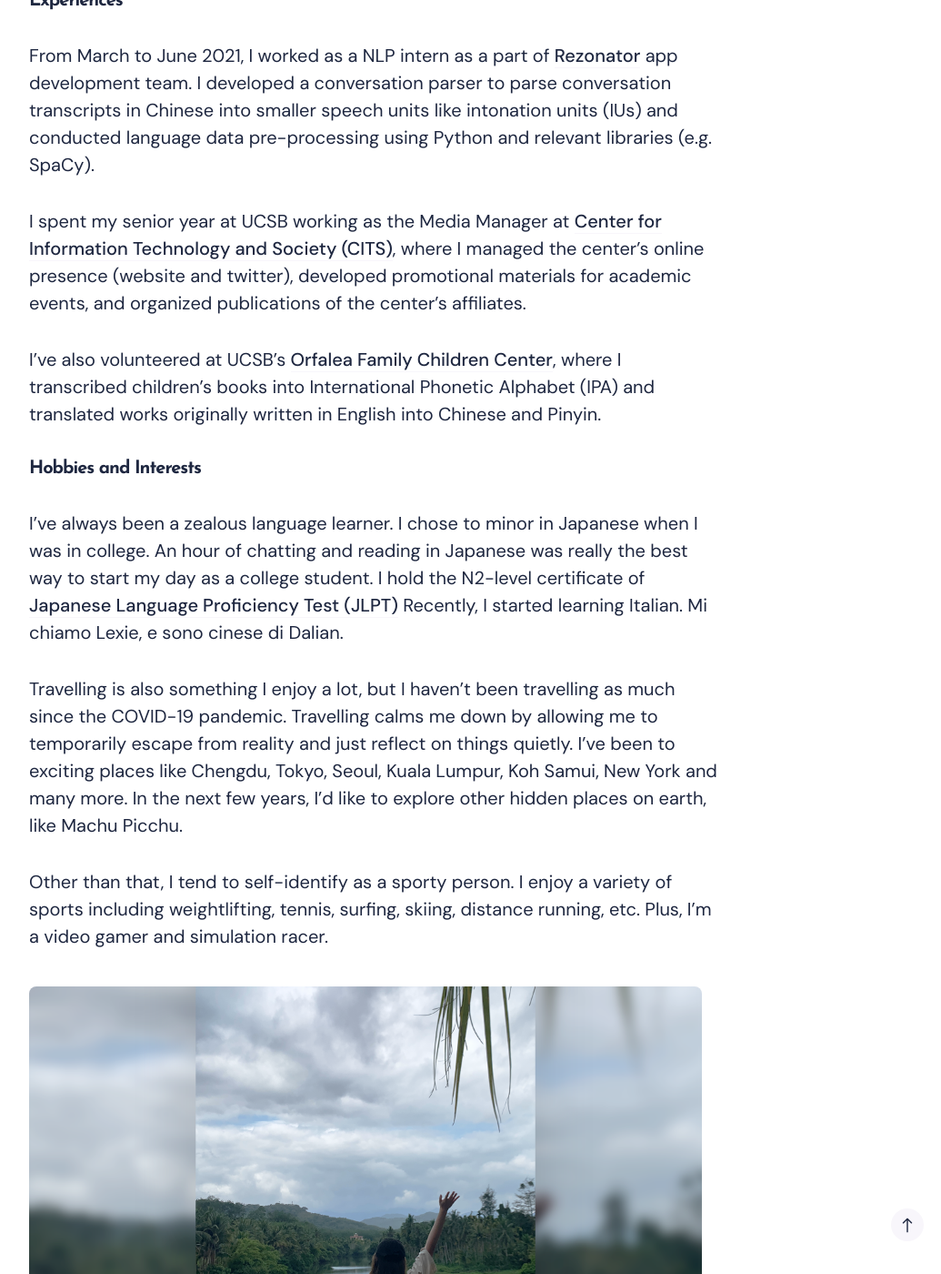
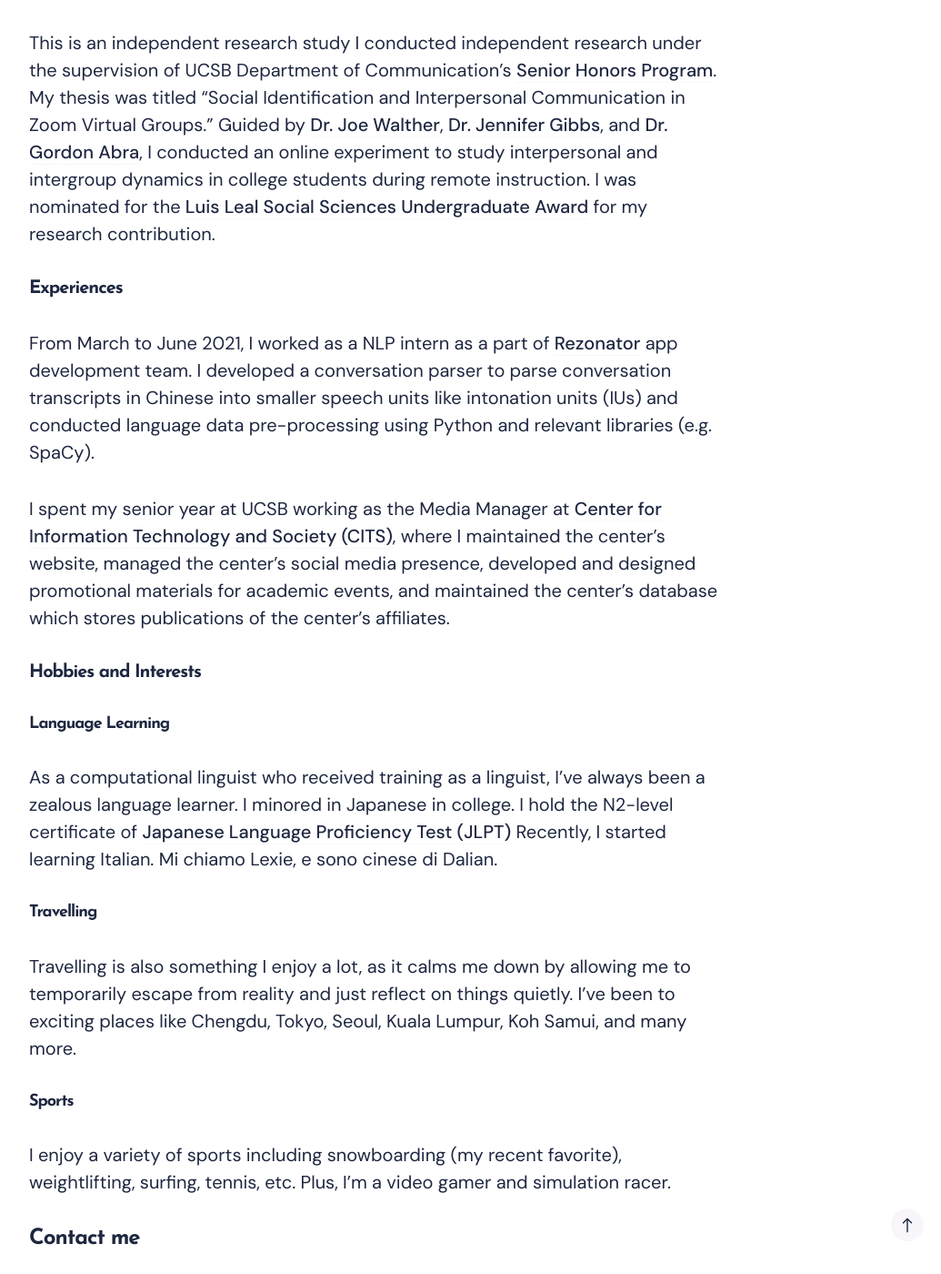
Before and after one commit to lexiewangdl/lexiewangdl.github.io, a Jekyll site: the page built from _pages/about.md, in a window 1280 px wide and 1400 px high, scrolled down 1694 px. Shown: the whole window at 91% size, without its empty margins (228-1263 px from the left). Built offline with Jekyll 4.4.1, drawn with Linux system fonts in a browser that asks for light colours; nearby versions of some CDN libraries; some of the changed text lies outside the part shown.

Commit message:
Update about.md

```diff
--- a/_pages/about.md
+++ b/_pages/about.md
@@ -5,33 +5,40 @@
 image: '/images/img-about-01.jpg'
 ---
 
-I graduated from University of California, Santa Barbara in 2021, and earned a BA degree in Linguistics (Language and Speech Technologies Emphasis) and in Communication. I'm especially passionate about Natural Language Processing (NLP) / computational linguistics.  Starting September 2022, I will be studying Computational Linguistics at University of Washington.
+I'm a full-time Master's student studying [computational linguistics](https://www.compling.uw.edu/) at University of Washington. I'm especially passionate about Natural Language Processing (NLP) / computational linguistics. My main research interests include machine translation, semantic analysis, and interdisciplinary research using NLP techniques to study social scientific issues. I graduated from University of California, Santa Barbara in 2021, and earned a BA degree in Linguistics (Language and Speech Technologies Emphasis) and in Communication.
 
 #### Research
-My main research interests include machine translation, semantic analysis, and interdisciplinary research using NLP techniques to study social scientific issues.
 
-I conducted independent research under the supervision of UCSB Department of Communication's [Senior Honors Program](https://www.comm.ucsb.edu/undergrad/senior-honors). My thesis was titled "Social Identification and Interpersonal Communication in Zoom Virtual Groups." Guided by [Dr. Joe Walther](https://www.comm.ucsb.edu/people/joe-walther), [Dr. Jennifer Gibbs](https://www.comm.ucsb.edu/people/jennifer-gibbs), and [Dr. Gordon Abra](https://www.comm.ucsb.edu/people/gordon-abra), I conducted an online experiment to study interpersonal and intergroup dynamics in college students during remote instruction. I was nominated for the [Luis Leal Social Sciences Undergraduate Award](https://www.news.ucsb.edu/topics/luis-leal-award) for my research contribution.
+##### Stigma related to substance use in social media posts
 
-I hope to conduct more research in NLP-related fields in the future!
+Employing NLP methodology to uncover the implicit patterns of stigma/stigmatizing behaviors in social media posts.
+
+##### Inductive Biases of LSTM and Transformer Language Models
+
+Using a filtered corpus approach to analyze LSTM and Transformer language models' performance and the extent to which these models have human-like linguistic biases.
+
+##### Social Identification and Interpersonal Communication in Zoom Virtual Groups
+
+This is an independent research study I conducted independent research under the supervision of UCSB Department of Communication's [Senior Honors Program](https://www.comm.ucsb.edu/undergrad/senior-honors). My thesis was titled "Social Identification and Interpersonal Communication in Zoom Virtual Groups." Guided by [Dr. Joe Walther](https://www.comm.ucsb.edu/people/joe-walther), [Dr. Jennifer Gibbs](https://www.comm.ucsb.edu/people/jennifer-gibbs), and [Dr. Gordon Abra](https://www.comm.ucsb.edu/people/gordon-abra), I conducted an online experiment to study interpersonal and intergroup dynamics in college students during remote instruction. I was nominated for the [Luis Leal Social Sciences Undergraduate Award](https://www.news.ucsb.edu/topics/luis-leal-award) for my research contribution.
+
 #### Experiences
 From March to June 2021, I worked as a NLP intern as a part of [Rezonator](https://rezonator.com/) app development team. I developed a conversation parser to parse conversation transcripts in Chinese into smaller speech units like intonation units (IUs) and conducted language data pre-processing using Python and relevant libraries (e.g. SpaCy).
 
-I spent my senior year at UCSB working as the Media Manager at [Center for Information Technology and Society (CITS)](https://cits.ucsb.edu/), where I managed the center's online presence (website and twitter), developed promotional materials for academic events, and organized publications of the center's affiliates.
+I spent my senior year at UCSB working as the Media Manager at [Center for Information Technology and Society (CITS)](https://cits.ucsb.edu/), where I maintained the center's website, managed the center's social media presence, developed and designed promotional materials for academic events, and maintained the center's database which stores publications of the center's affiliates.
 
-I've also volunteered at UCSB's [Orfalea Family Children Center](https://childrenscenter.sa.ucsb.edu/programs-curriculum/ofcc), where I transcribed children's books into International Phonetic Alphabet (IPA) and translated works originally written in English into Chinese and Pinyin.
 #### Hobbies and Interests
-I've always been a zealous language learner. I chose to minor in Japanese when I was in college. An hour of chatting and reading in Japanese was really the best way to start my day as a college student. I hold the N2-level certificate of [Japanese Language Proficiency Test (JLPT)](https://www.jlpt.jp/e/) Recently, I started learning Italian. Mi chiamo Lexie, e sono cinese di Dalian.
+##### Language Learning
 
-Travelling is also something I enjoy a lot, but I haven't been travelling as much since the COVID-19 pandemic. Travelling calms me down by allowing me to temporarily escape from reality and just reflect on things quietly. I've been to exciting places like Chengdu, Tokyo, Seoul, Kuala Lumpur, Koh Samui, New York and many more. In the next few years, I'd like to explore other hidden places on earth, like Machu Picchu.
+As a computational linguist who received training as a linguist, I've always been a zealous language learner. I minored in Japanese in college. I hold the N2-level certificate of [Japanese Language Proficiency Test (JLPT)](https://www.jlpt.jp/e/) Recently, I started learning Italian. Mi chiamo Lexie, e sono cinese di Dalian.
 
-Other than that, I tend to self-identify as a sporty person. I enjoy a variety of sports including weightlifting, tennis, surfing, skiing, distance running, etc. Plus, I'm a video gamer and simulation racer.
+##### Travelling
 
-<div class="gallery-box">
-  <div class="gallery">
-    <img src="/images/img-hainan.png">
-  </div>
-  <em>Gallery / <a href="https://unsplash.com/" target="_blank">Unsplash</a></em>
-</div>
+Travelling is also something I enjoy a lot, as it calms me down by allowing me to temporarily escape from reality and just reflect on things quietly. I've been to exciting places like Chengdu, Tokyo, Seoul, Kuala Lumpur, Koh Samui, and many more.
+
+##### Sports
+
+I enjoy a variety of sports including snowboarding (my recent favorite), weightlifting, surfing, tennis, etc. Plus, I'm a video gamer and simulation racer.
+
 
 ### Contact me
 
```
